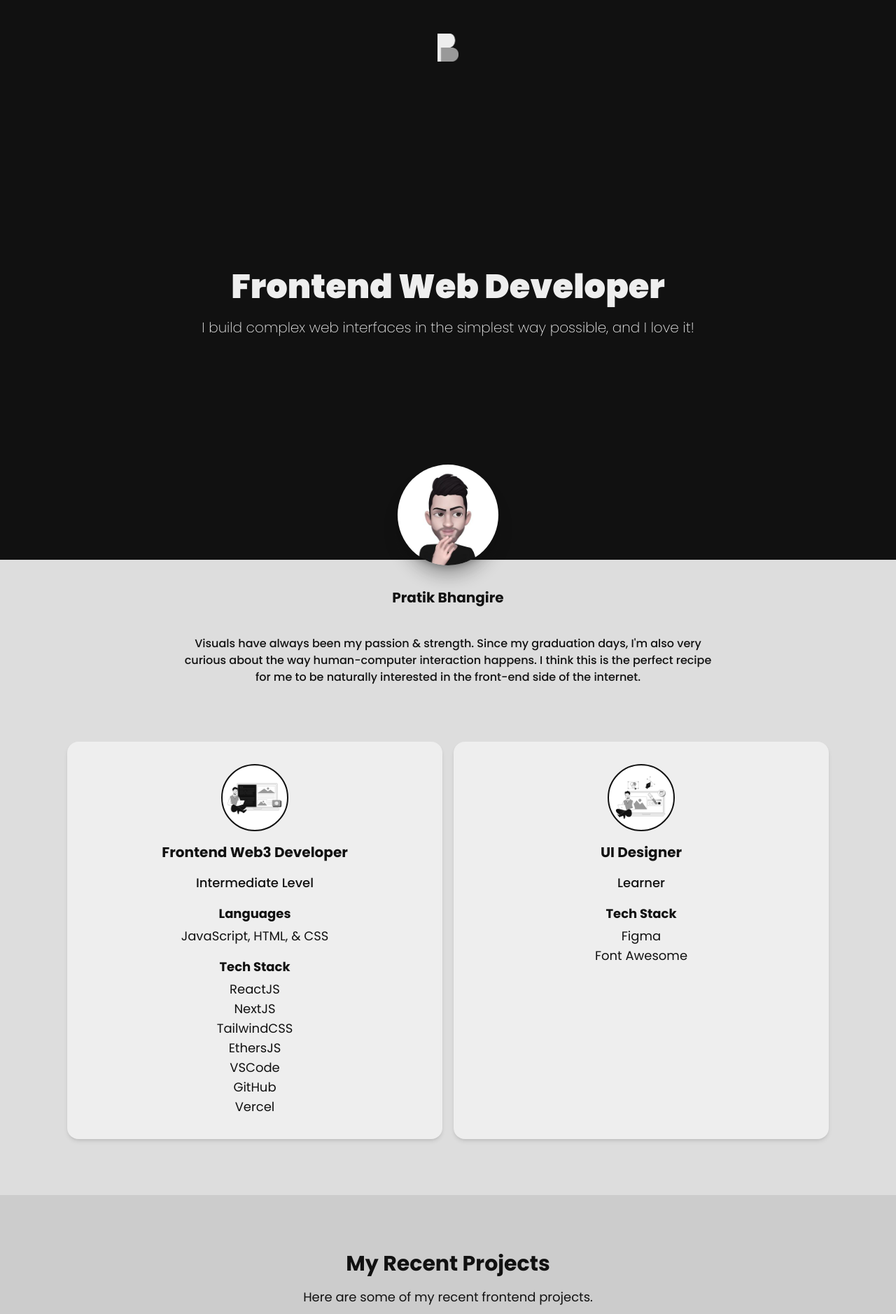
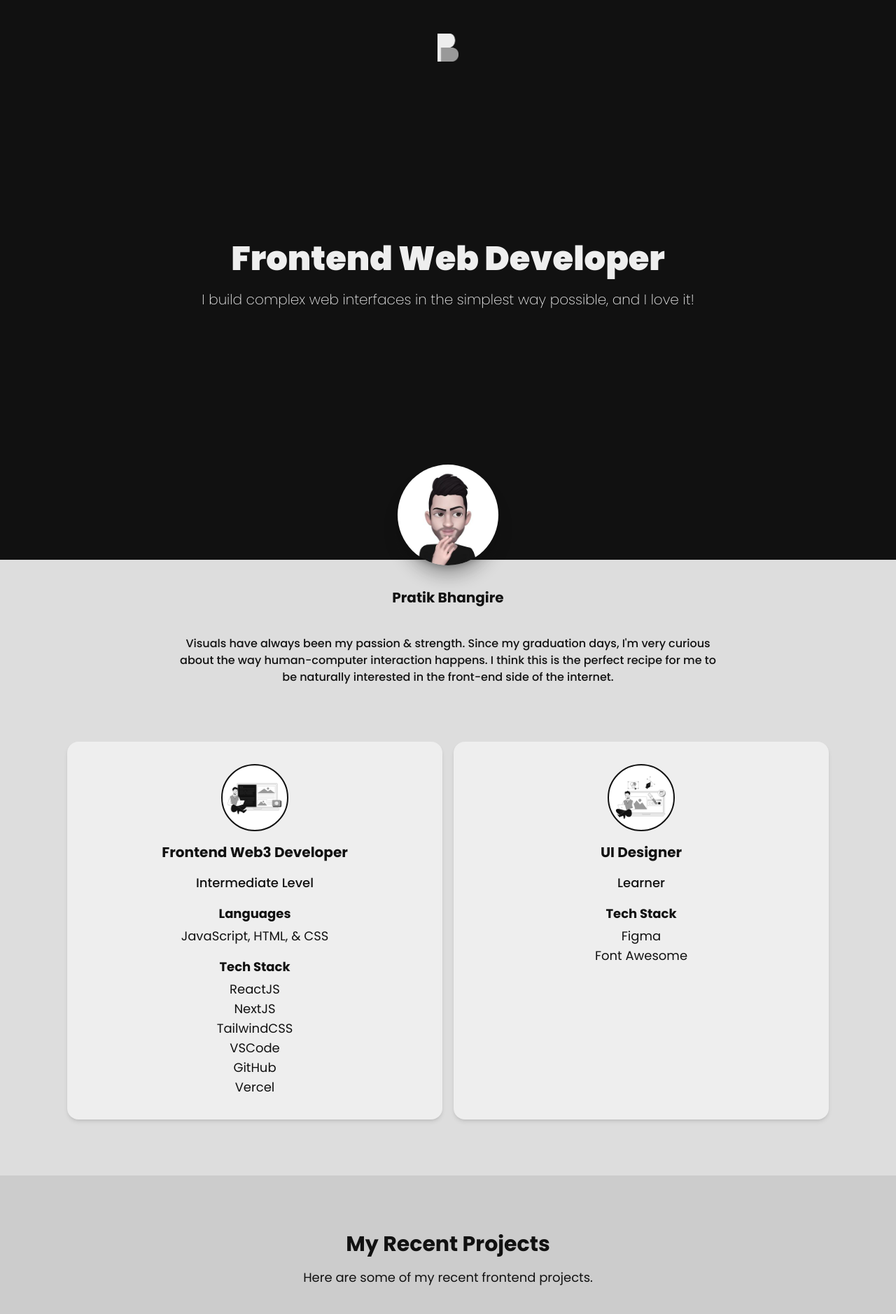
Before and after one commit to pratikbhangire123/pratikbhangire, a Next.js app: page / in a window 1280 px wide. Shown: the top 1878 px of the page at 70% size. Built offline with nearby package versions, Linux system fonts and the light colour scheme.

Commit message:
Updated Hero Section and Content

```diff
--- a/components/aboutSection.jsx
+++ b/components/aboutSection.jsx
@@ -13,9 +13,9 @@ export default function About() {
       </h3>
       <p className="mt-10 mx-2 md:mx-20 xl:mx-40 text-center text-xs md:text-sm xl:text-base font-medium">
         Visuals have always been my passion & strength. Since my graduation
-        days, I'm also very curious about the way human-computer interaction
-        happens. I think this is the perfect recipe for me to be naturally
-        interested in the front-end side of the internet.
+        days, I'm very curious about the way human-computer interaction happens.
+        I think this is the perfect recipe for me to be naturally interested in
+        the front-end side of the internet.
       </p>
       <div className="grid grid-cols-1 md:grid-cols-2 mt-20 gap-4">
         <SkillCard
@@ -25,7 +25,7 @@ export default function About() {
           languages="JavaScript, HTML, & CSS"
           techstack={
             <>
-              ReactJS <br /> NextJS <br /> TailwindCSS <br /> EthersJS <br />
+              ReactJS <br /> NextJS <br /> TailwindCSS <br />
               VSCode <br /> GitHub <br /> Vercel
             </>
           }
--- a/components/heroSection.jsx
+++ b/components/heroSection.jsx
@@ -6,7 +6,7 @@ export default function Hero() {
   return (
     <section className="flex flex-col relative px-8 md:px-16 xl:px-24 pt-4 md:pt-8 xl:pt-12 h-[90vh] md:h-screen text-almostwhite bg-almostblack">
       <Header />
-      <div className="flex flex-col h-full items-center justify-center">
+      <div className="flex flex-col mb-10 md:mb-20 h-full items-center justify-center">
         <h1 className="text-center text-3xl md:text-4xl xl:text-5xl font-black">
           Frontend Web Developer
         </h1>
--- a/pages/index.js
+++ b/pages/index.js
@@ -21,7 +21,7 @@ export default function Home() {
         <link rel="icon" href="/logoLight.png" />
       </Head>
       <main
-        className={`${poppins.className} flex flex-col max-sm:landscape:hidden m-0`}
+        className={`${poppins.className} flex flex-col m-0`}
       >
         <Hero />
         <About />
@@ -29,13 +29,6 @@ export default function Home() {
         <Contact />
         <Footer />
       </main>
-      <section
-        className={`${poppins.className} flex items-center justify-center h-screen bg-almostblack`}
-      >
-        <h3 className={`text-xl font-medium text-almostwhite`}>
-          Please rotate your mobile to potrait mode!
-        </h3>
-      </section>
     </>
   );
 }
```
